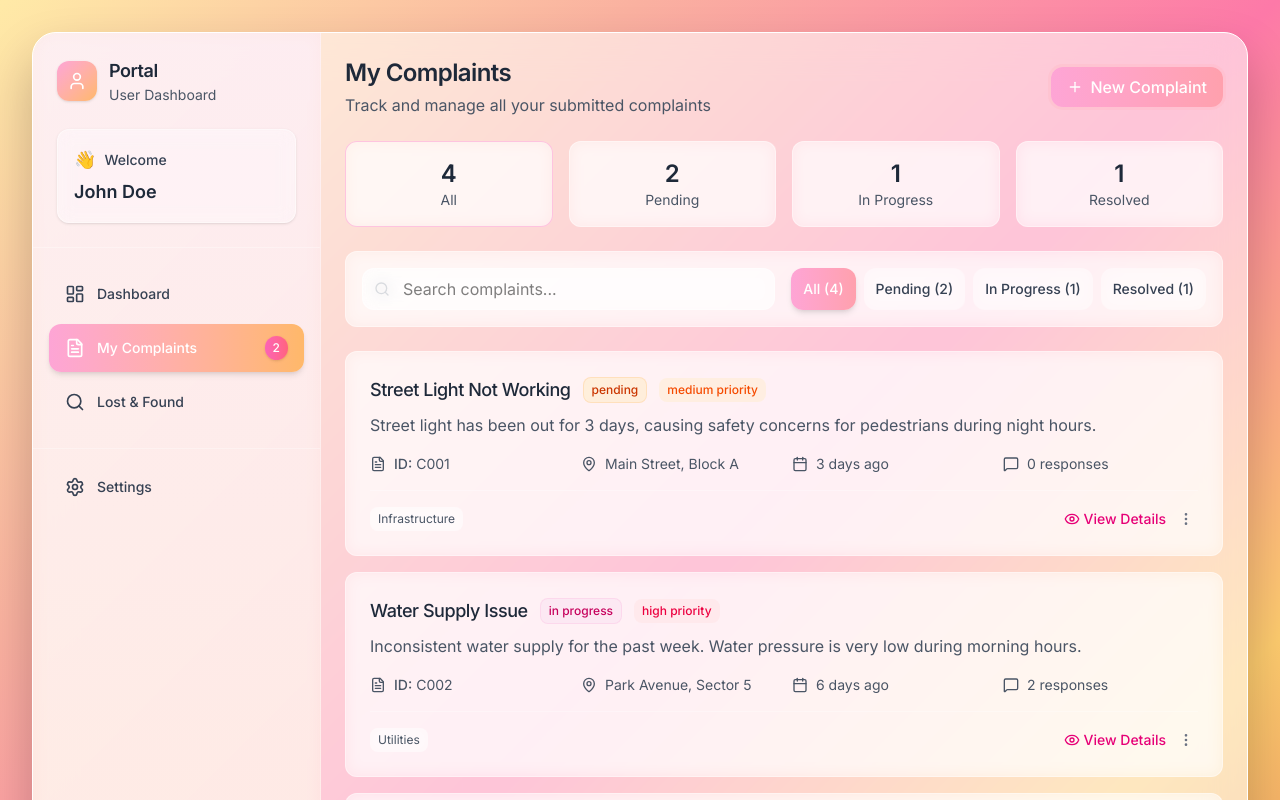
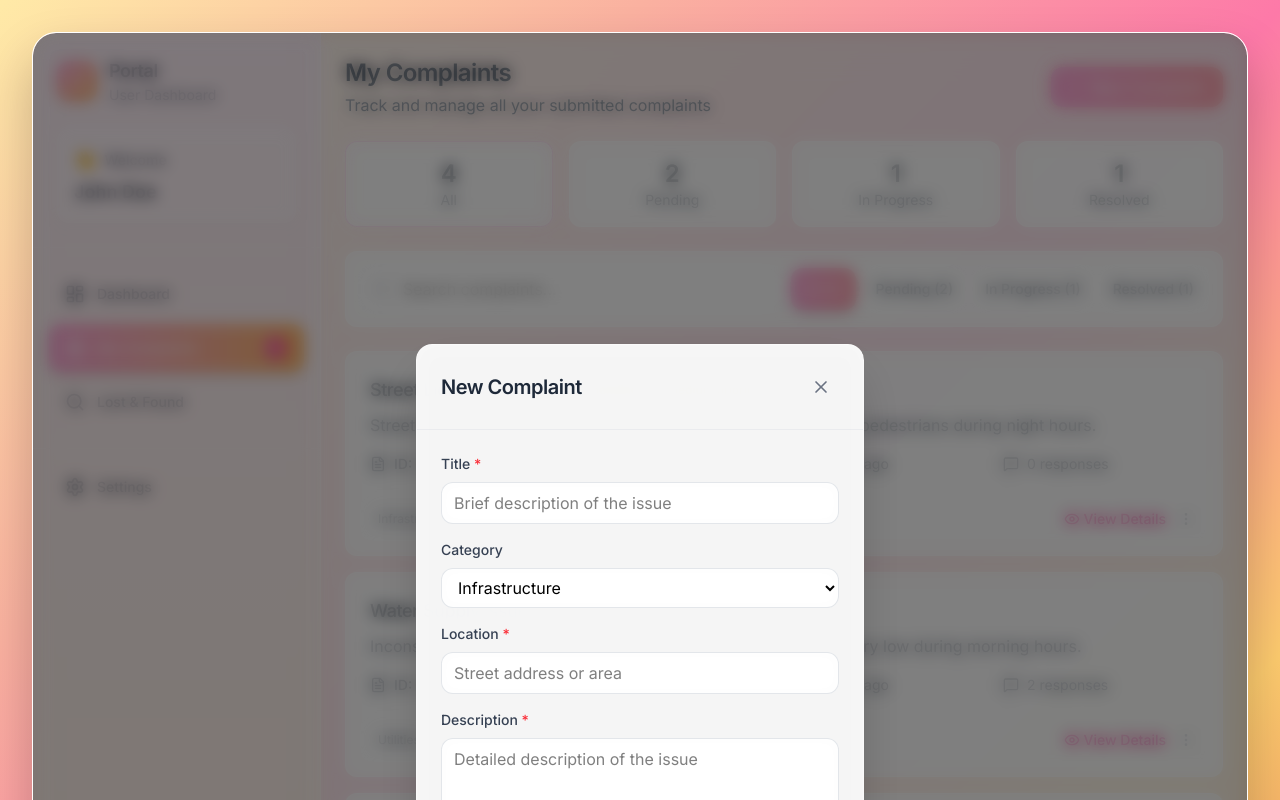
Before and after one commit to Aryanbalodi123/ResolvIt, a React (Vite) app: page /complaints in a window 1280 px wide. Both pictures are taken after a click on the button "New Complaint". Shown: the top 800 px of the page. Built offline with nearby package versions, Linux system fonts and the light colour scheme; no server answers.

Commit message:
added functionality to new complaints

```diff
--- a/src/pages/Complaints.jsx
+++ b/src/pages/Complaints.jsx
@@ -12,12 +12,26 @@ import {
   MoreVertical,
   FileText,
   MessageSquare,
-  ExternalLink
+  ExternalLink,
+  X
 } from 'lucide-react';
+import { sendComplaint } from "../../services/ComplaintServices";
 
 const Complaints = () => {
   const [selectedFilter, setSelectedFilter] = useState('all');
   const [searchQuery, setSearchQuery] = useState('');
+
+  // Modal states
+  const [isComplaintModalOpen, setIsComplaintModalOpen] = useState(false);
+
+  // Form data states
+  const [complaintFormData, setComplaintFormData] = useState({
+    title: "",
+    description: "",
+    location: "",
+    priority: "medium",
+    category: "infrastructure",
+  });
 
   const userComplaints = [
     {
@@ -102,6 +116,56 @@ const Complaints = () => {
     };
   };
 
+  // Modal handlers for Complaint
+  const handleComplaintModalOpen = () => {
+    setIsComplaintModalOpen(true);
+  };
+
+  const handleComplaintModalClose = () => {
+    setIsComplaintModalOpen(false);
+    setComplaintFormData({
+      title: "",
+      description: "",
+      location: "",
+      priority: "medium",
+      category: "infrastructure",
+    });
+  };
+
+  const handleComplaintInputChange = (e) => {
+    const { name, value } = e.target;
+    setComplaintFormData((prev) => ({
+      ...prev,
+      [name]: value,
+    }));
+  };
+
+  const handleComplaintSubmit = async (e) => {
+    e.preventDefault();
+
+    const user = JSON.parse(localStorage.getItem("token") || "{}");
+
+    const payload = {
+      user_id: user.rollNumber ?? null,
+      title: complaintFormData.title,
+      description: complaintFormData.description,
+      location: complaintFormData.location,
+      priority: null,
+      category: complaintFormData.category,
+      status: "pending"
+    };
+
+    try {
+      const data = await sendComplaint(payload);
+      console.log("Complaint saved:", data);
+      alert("Complaint submitted successfully!");
+      handleComplaintModalClose();
+    } catch (error) {
+      console.error("Failed to send complaint:", error.message);
+      alert("Error submitting complaint: " + error.message);
+    }
+  };
+
   const filteredComplaints = userComplaints.filter(complaint => {
     const matchesFilter = selectedFilter === 'all' || complaint.status === selectedFilter;
     const matchesSearch = complaint.title.toLowerCase().includes(searchQuery.toLowerCase()) ||
@@ -126,7 +190,10 @@ const Complaints = () => {
           <h1 className="text-2xl font-semibold text-gray-800 font-['Inter']">My Complaints</h1>
           <p className="text-gray-600 mt-1 font-['Inter']">Track and manage all your submitted complaints</p>
         </div>
-        <button className="bg-gradient-to-r from-pink-300 to-rose-300 text-white px-4 py-2 rounded-xl font-medium hover:from-pink-400 hover:to-rose-400 transition-all duration-200 font-['Inter'] flex items-center shadow-md">
+        <button
+          onClick={handleComplaintModalOpen}
+          className="bg-gradient-to-r from-pink-300 to-rose-300 text-white px-4 py-2 rounded-xl font-medium hover:from-pink-400 hover:to-rose-400 transition-all duration-200 font-['Inter'] flex items-center shadow-md"
+        >
           <Plus className="w-4 h-4 mr-2" />
           New Complaint
         </button>
@@ -251,7 +318,10 @@ const Complaints = () => {
               }
             </p>
             {(!searchQuery && selectedFilter === 'all') && (
-              <button className="bg-gradient-to-r from-pink-300 to-rose-300 text-white px-6 py-3 rounded-xl font-medium hover:from-pink-400 hover:to-rose-400 transition-all duration-200 font-['Inter'] shadow-md">
+              <button
+                onClick={handleComplaintModalOpen}
+                className="bg-gradient-to-r from-pink-300 to-rose-300 text-white px-6 py-3 rounded-xl font-medium hover:from-pink-400 hover:to-rose-400 transition-all duration-200 font-['Inter'] shadow-md"
+              >
                 <Plus className="w-4 h-4 inline mr-2" />
                 Submit Your First Complaint
               </button>
@@ -279,6 +349,107 @@ const Complaints = () => {
           </div>
         </div>
       )}
+
+      {/* Complaint Modal */}
+      {isComplaintModalOpen && (
+        <div className="fixed inset-0 bg-black/50 backdrop-blur-sm z-50 flex items-center justify-center p-4">
+          <div className="bg-white/95 backdrop-blur-md rounded-2xl border border-white/40 w-full max-w-md shadow-2xl">
+            <div className="flex items-center justify-between p-6 border-b border-gray-200/60">
+              <h2 className="text-xl font-semibold text-gray-800 font-['Inter']">
+                New Complaint
+              </h2>
+              <button
+                onClick={handleComplaintModalClose}
+                className="p-2 text-gray-500 hover:text-gray-700 hover:bg-gray-100/60 rounded-xl transition-colors"
+              >
+                <X className="w-5 h-5" />
+              </button>
+            </div>
+
+            <form onSubmit={handleComplaintSubmit} className="p-6 space-y-4">
+              <div>
+                <label className="block text-sm font-medium text-gray-700 mb-2 font-['Inter']">
+                  Title <span className="text-red-500">*</span>
+                </label>
+                <input
+                  type="text"
+                  name="title"
+                  value={complaintFormData.title}
+                  onChange={handleComplaintInputChange}
+                  placeholder="Brief description of the issue"
+                  required
+                  className="w-full px-3 py-2 border border-gray-300/60 rounded-xl focus:ring-2 focus:ring-pink-300 focus:border-transparent bg-white/80 backdrop-blur-sm font-['Inter']"
+                />
+              </div>
+
+              <div>
+                <label className="block text-sm font-medium text-gray-700 mb-2 font-['Inter']">
+                  Category
+                </label>
+                <select
+                  name="category"
+                  value={complaintFormData.category}
+                  onChange={handleComplaintInputChange}
+                  className="w-full px-3 py-2 border border-gray-300/60 rounded-xl focus:ring-2 focus:ring-pink-300 focus:border-transparent bg-white/80 backdrop-blur-sm font-['Inter']"
+                >
+                  <option value="infrastructure">Infrastructure</option>
+                  <option value="utilities">Utilities</option>
+                  <option value="safety">Safety</option>
+                  <option value="environment">Environment</option>
+                  <option value="transportation">Transportation</option>
+                  <option value="other">Other</option>
+                </select>
+              </div>
+
+              <div>
+                <label className="block text-sm font-medium text-gray-700 mb-2 font-['Inter']">
+                  Location <span className="text-red-500">*</span>
+                </label>
+                <input
+                  type="text"
+                  name="location"
+                  value={complaintFormData.location}
+                  onChange={handleComplaintInputChange}
+                  placeholder="Street address or area"
+                  required
+                  className="w-full px-3 py-2 border border-gray-300/60 rounded-xl focus:ring-2 focus:ring-pink-300 focus:border-transparent bg-white/80 backdrop-blur-sm font-['Inter']"
+                />
+              </div>
+
+              <div>
+                <label className="block text-sm font-medium text-gray-700 mb-2 font-['Inter']">
+                  Description <span className="text-red-500">*</span>
+                </label>
+                <textarea
+                  name="description"
+                  value={complaintFormData.description}
+                  onChange={handleComplaintInputChange}
+                  placeholder="Detailed description of the issue"
+                  required
+                  rows={4}
+                  className="w-full px-3 py-2 border border-gray-300/60 rounded-xl focus:ring-2 focus:ring-pink-300 focus:border-transparent bg-white/80 backdrop-blur-sm resize-none font-['Inter']"
+                />
+              </div>
+
+              <div className="flex space-x-3 pt-4">
+                <button
+                  type="button"
+                  onClick={handleComplaintModalClose}
+                  className="flex-1 px-4 py-2 text-gray-700 bg-gray-100/60 border border-gray-300/60 rounded-xl hover:bg-gray-200/60 transition-colors font-medium font-['Inter']"
+                >
+                  Cancel
+                </button>
+                <button
+                  type="submit"
+                  className="flex-1 px-4 py-2 bg-gradient-to-r from-pink-300 to-rose-300 text-white rounded-xl hover:from-pink-400 hover:to-rose-400 transition-all duration-200 font-medium shadow-md font-['Inter']"
+                >
+                  Submit Complaint
+                </button>
+              </div>
+            </form>
+          </div>
+        </div>
+      )}
     </div>
   );
 };
```
